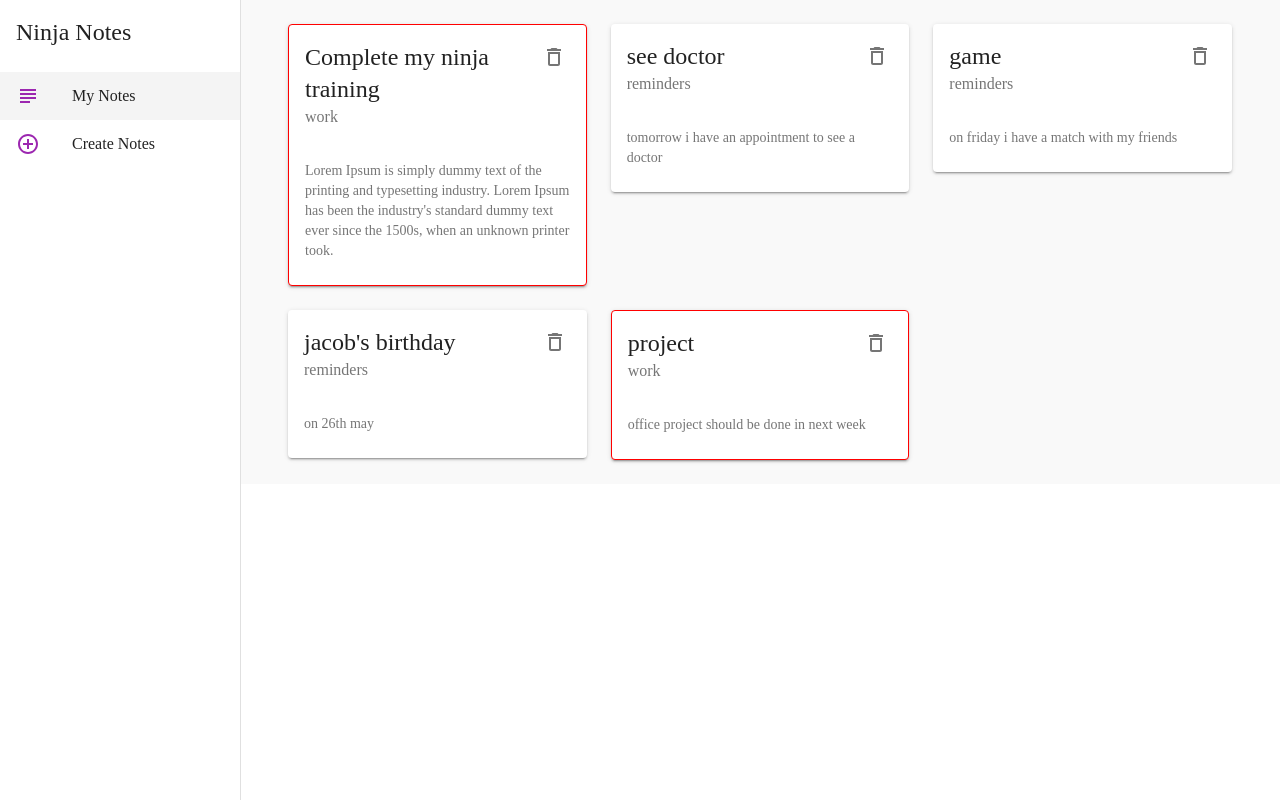
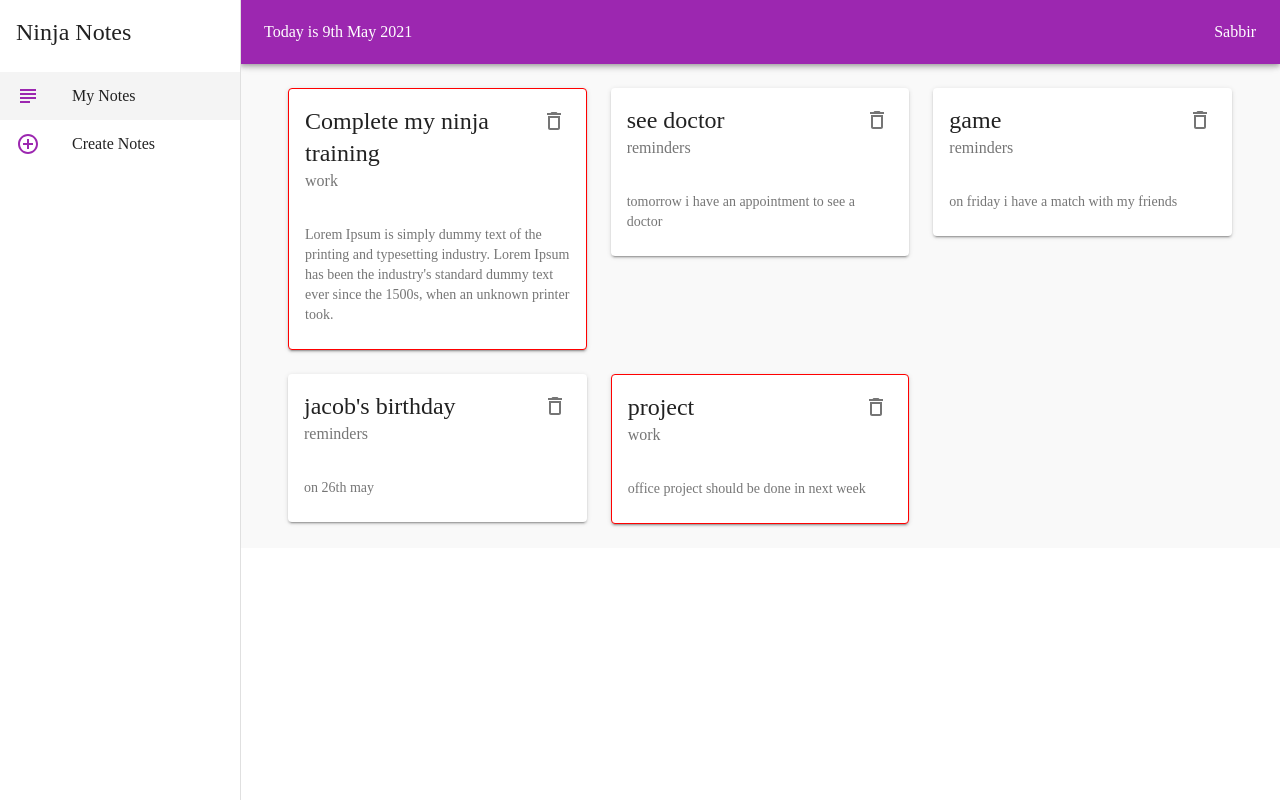
Before and after one commit to shawon122334/react-material-ui, a React (Create React App) app: page / in a window 1280 px wide. Built offline with nearby package versions, Linux system fonts and the light colour scheme; data requests are answered from the project's data file.

Commit message:
appbar done

```diff
--- a/package.json
+++ b/package.json
@@ -8,6 +8,7 @@
     "@testing-library/jest-dom": "^5.12.0",
     "@testing-library/react": "^11.2.6",
     "@testing-library/user-event": "^12.8.3",
+    "date-fns": "^2.21.3",
     "react": "^17.0.2",
     "react-dom": "^17.0.2",
     "react-router-dom": "^5.2.0",
--- a/src/components/Layout.js
+++ b/src/components/Layout.js
@@ -1,5 +1,6 @@
-import { Drawer, List, ListItem, ListItemIcon, ListItemText, makeStyles, Typography } from '@material-ui/core'
+import { AppBar, Drawer, List, ListItem, ListItemIcon, ListItemText, makeStyles, Toolbar, Typography } from '@material-ui/core'
 import { AddCircleOutlineOutlined, SubjectOutlined } from '@material-ui/icons';
+import { format } from 'date-fns/esm';
 import React from 'react'
 import { useHistory, useLocation } from 'react-router';
 const drawerWidth = 240;
@@ -22,8 +23,17 @@
         active: {
             background: '#f4f4f4'
         },
-        title:{
+        title: {
             padding: theme.spacing(2)
+        },
+        appBar: {
+            width: `calc(100% - ${drawerWidth}px)`,
+            // width: `calc(100% - ${drawerWidth}px)`,
+
+        },
+        toolbar: theme.mixins.toolbar,
+        date: {
+            flexGrow: 1
         }
     }
 })
@@ -45,6 +55,21 @@
     const location = useLocation()
     return (
         <div className={classes.root}>
+            {/* making app bar */}
+            <AppBar
+
+                className={classes.appBar}
+
+            >
+                <Toolbar>
+                    <Typography className={classes.date}>
+                        Today is {format(new Date(), 'do MMMM Y')}
+                    </Typography>
+                    <Typography >Sabbir</Typography>
+
+                </Toolbar>
+            </AppBar>
+            {/* making a drawer */}
             <Drawer
                 className={classes.drawer}
                 variant="permanent"
@@ -72,6 +97,7 @@
                 </List>
             </Drawer>
             <div className={classes.page}>
+                <div className={classes.toolbar}></div>
                 {children}
             </div>
         </div>
```
Also changed, not shown: 1 other file (tests, documents, lock files or other folders).
